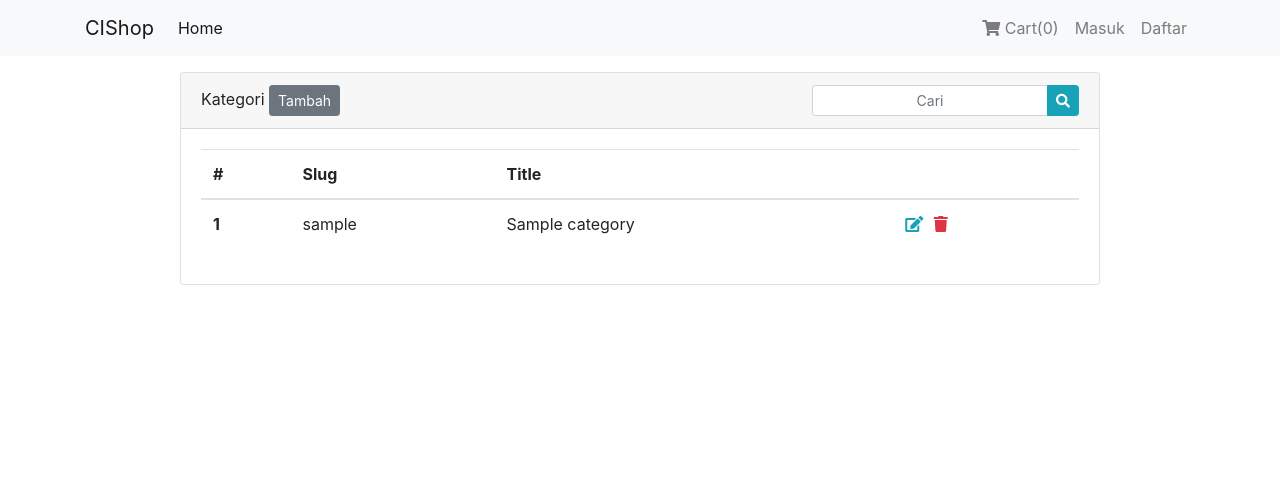
After one commit to lunadiotic/cishop, a CodeIgniter app: page /database/index.php/category/index/1 in a window 1280 px wide. The commit adds this page. Shown: the top 484 px of the page. Run offline with CodeIgniter, Linux system fonts and the light colour scheme; tables that the repository leaves empty hold one stand-in row (values such as "Sample post").

Commit message:
Category: Index

```diff
--- a/application/config/routes.php
+++ b/application/config/routes.php
@@ -52,3 +52,5 @@ defined('BASEPATH') OR exit('No direct script access allowed');
 $route['default_controller'] = 'home';
 $route['404_override'] = '';
 $route['translate_uri_dashes'] = FALSE;
+
+$route['category/(:num)']	= 'category/index/$1';
--- /dev/null
+++ b/application/controllers/Category.php
@@ -0,0 +1,27 @@
+<?php
+
+defined('BASEPATH') OR exit('No direct script access allowed');
+
+class Category extends MY_Controller
+{
+
+	public function __construct()
+	{
+		parent::__construct();
+		//Do your magic here
+	}
+
+
+	public function index($page = null)
+	{
+		$data['title']		= 'Category';
+		$data['content']	= $this->category->paginate($page)->get();
+		$data['total_rows']	= $this->category->count();
+		$data['pagination']	= $this->category->makePagination(site_url('category'), 2, $data['total_rows']);
+		$data['page']		= 'pages/category/index';
+		$this->view($data);
+	}
+
+}
+
+/* End of file Category.php */
--- /dev/null
+++ b/application/models/Category_model.php
@@ -0,0 +1,37 @@
+<?php
+
+defined('BASEPATH') OR exit('No direct script access allowed');
+
+class Category_model extends MY_Model
+{
+	protected $perPage = 5;
+
+	public function getDefaultValues()
+	{
+		return [
+			'id'	=> '',
+			'slug'	=> '',
+			'title'	=> ''
+		];
+	}
+
+	public function getValidationRules()
+	{
+		$validationRules = [
+			[
+				'field'	=> 'slug',
+				'label'	=> 'Slug',
+				'rules' => 'trim|required|callback_unique_slug'
+			],
+			[
+				'field'	=> 'title',
+				'label'	=> 'Title',
+				'rules' => 'trim|required'
+			],
+		];
+
+		return $validationRules;
+	}
+}
+
+/* End of file Category_model.php */
--- a/application/views/layouts/_navbar.php
+++ b/application/views/layouts/_navbar.php
@@ -14,7 +14,7 @@
 				<li class="nav-item dropdown">
 					<a class="nav-link dropdown-toggle" href="#" id="dropdown-1" data-toggle="dropdown" aria-haspopup="true" aria-expanded="false">Manage</a>
 					<div class="dropdown-menu" aria-labelledby="dropdown-1">
-						<a class="dropdown-item" href="/admin-category.html">Kategori</a>
+						<a class="dropdown-item" href="<?= base_url('/category') ?>">Kategori</a>
 						<a class="dropdown-item" href="/admin-product.html">Produk</a>
 						<a class="dropdown-item" href="/admin-order.html">Orders</a>
 					</div>
--- /dev/null
+++ b/application/views/pages/category/index.php
@@ -0,0 +1,49 @@
+<main class="container">
+	<div class="row">
+		<div class="col-md-10 mx-auto">
+			<?php $this->load->view('layouts/_alert'); ?>
+			<div class="card mb-3">
+				<div class="card-header">
+					<span>Kategori</span>
+					<a href="/admin-category-form.html" class="btn btn-sm btn-secondary">Tambah</a>
+					<div class="float-right">
+						<div class="input-group">
+							<input type="text" class="form-control form-control-sm text-center" placeholder="Cari">
+							<div class="input-group-append">
+								<button class="btn btn-info btn-sm" type="submit"><i class="fas fa-search"></i></button>
+							</div>
+						</div>
+					</div>
+				</div>
+				<div class="card-body">
+					<table class="table">
+						<thead>
+							<tr>
+							<th scope="col">#</th>
+							<th scope="col">Slug</th>
+							<th scope="col">Title</th>
+							<th scope="col"></th>
+							</tr>
+						</thead>
+						<tbody>
+							<?php $no = 0; foreach ($content as $row): $no++; ?>
+							<tr>
+								<th scope="row"><?= $no ?></th>
+								<td><?= $row->slug ?></td>
+								<td><?= $row->title ?></td>
+								<td>
+									<a href="javascript:void(0);" class="action-icon"><i class="fas fa-edit text-info"></i></a>
+									<a href="javascript:void(0);" class="action-icon"><i class="fas fa-trash text-danger"></i></a>
+								</td>
+							</tr>
+							<?php endforeach ?>
+						</tbody>
+					</table>
+					<nav aria-label="Page navigation example">
+						<?= $pagination ?>
+					</nav>
+				</div>
+			</div>
+		</div>
+	</div>
+</main>
```
